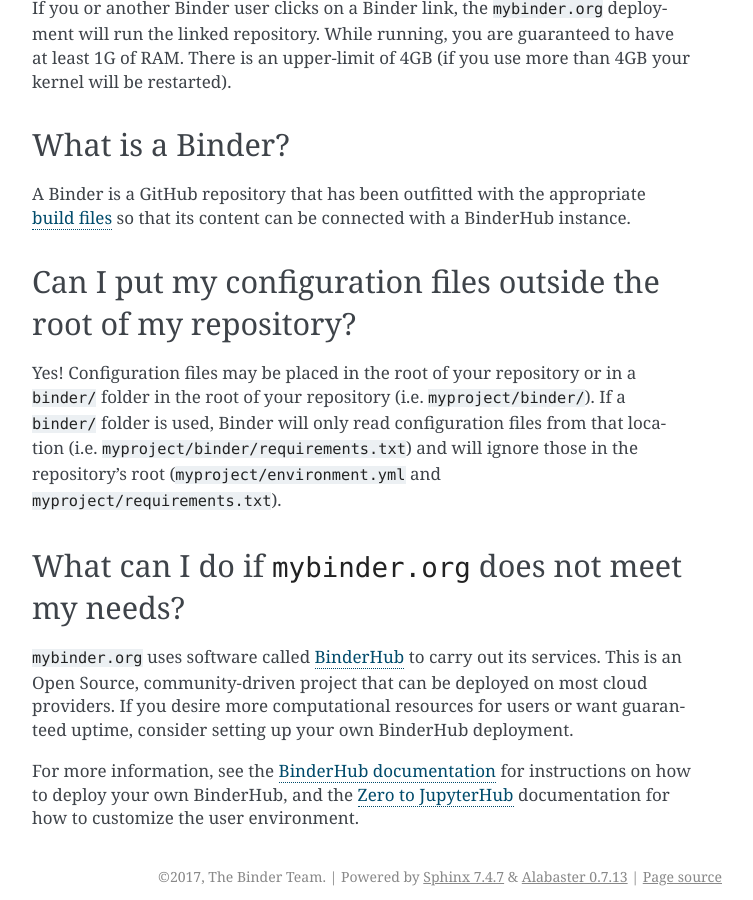
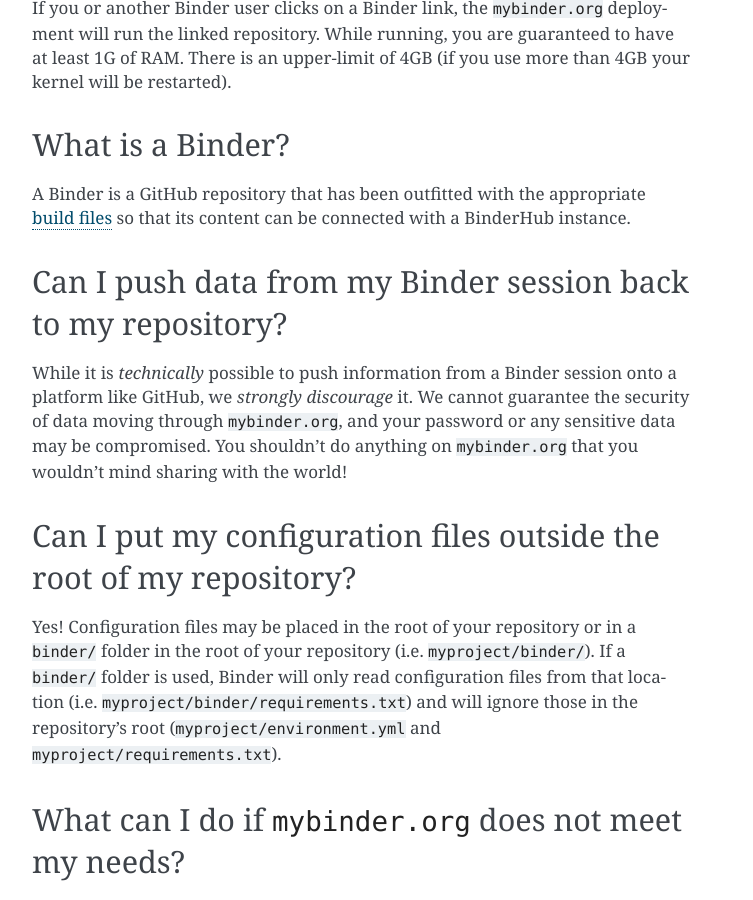
Before and after one commit to jupyterhub/mybinder.org-user-guide, a Sphinx documentation site: the page built from doc/faq.rst, in a window 1280 px wide and 900 px high, scrolled down 1122 px. Shown: the whole window, without its empty margins (388-1141 px from the left). Built offline with Sphinx 7.4.7, drawn with Linux system fonts in a browser that asks for light colours; some of the changed text lies outside the part shown.

Commit message:
sensistive data warning

```diff
--- a/doc/faq.rst
+++ b/doc/faq.rst
@@ -60,6 +60,16 @@
 `build files <http://repo2docker.readthedocs.io/en/latest/samples.html>`_ so
 that its content can be connected with a BinderHub instance.
 
+Can I push data from my Binder session back to my repository?
+-------------------------------------------------------------
+
+While it is *technically* possible to push information from a Binder
+session onto a platform like GitHub, we *strongly discourage* it. We
+cannot guarantee the security of data moving through ``mybinder.org``,
+and your password or any sensitive data may be compromised. You
+shouldn't do anything on ``mybinder.org`` that you wouldn't mind sharing
+with the world!
+
 Can I put my configuration files outside the root of my repository?
 -------------------------------------------------------------------
 
```
